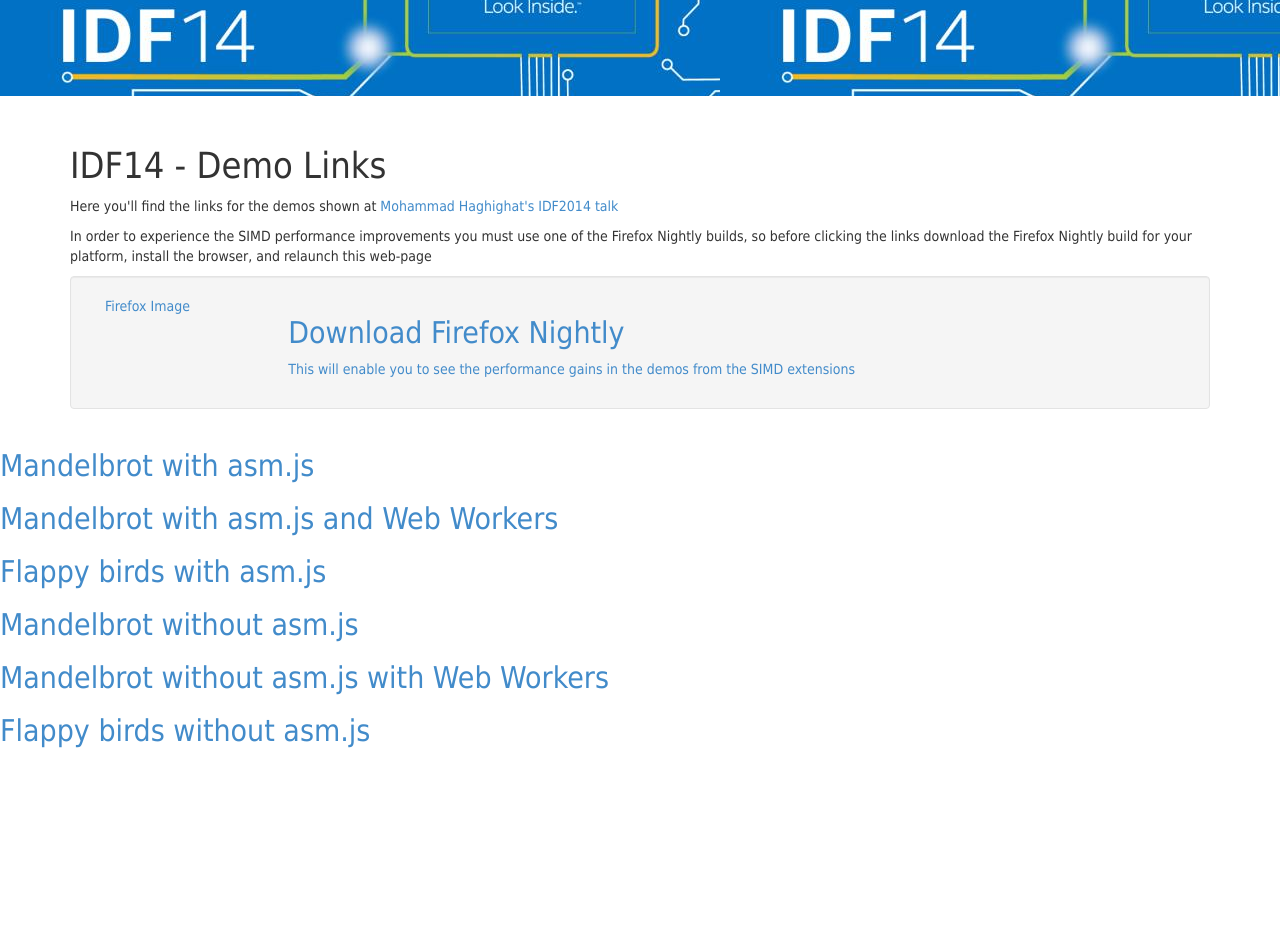
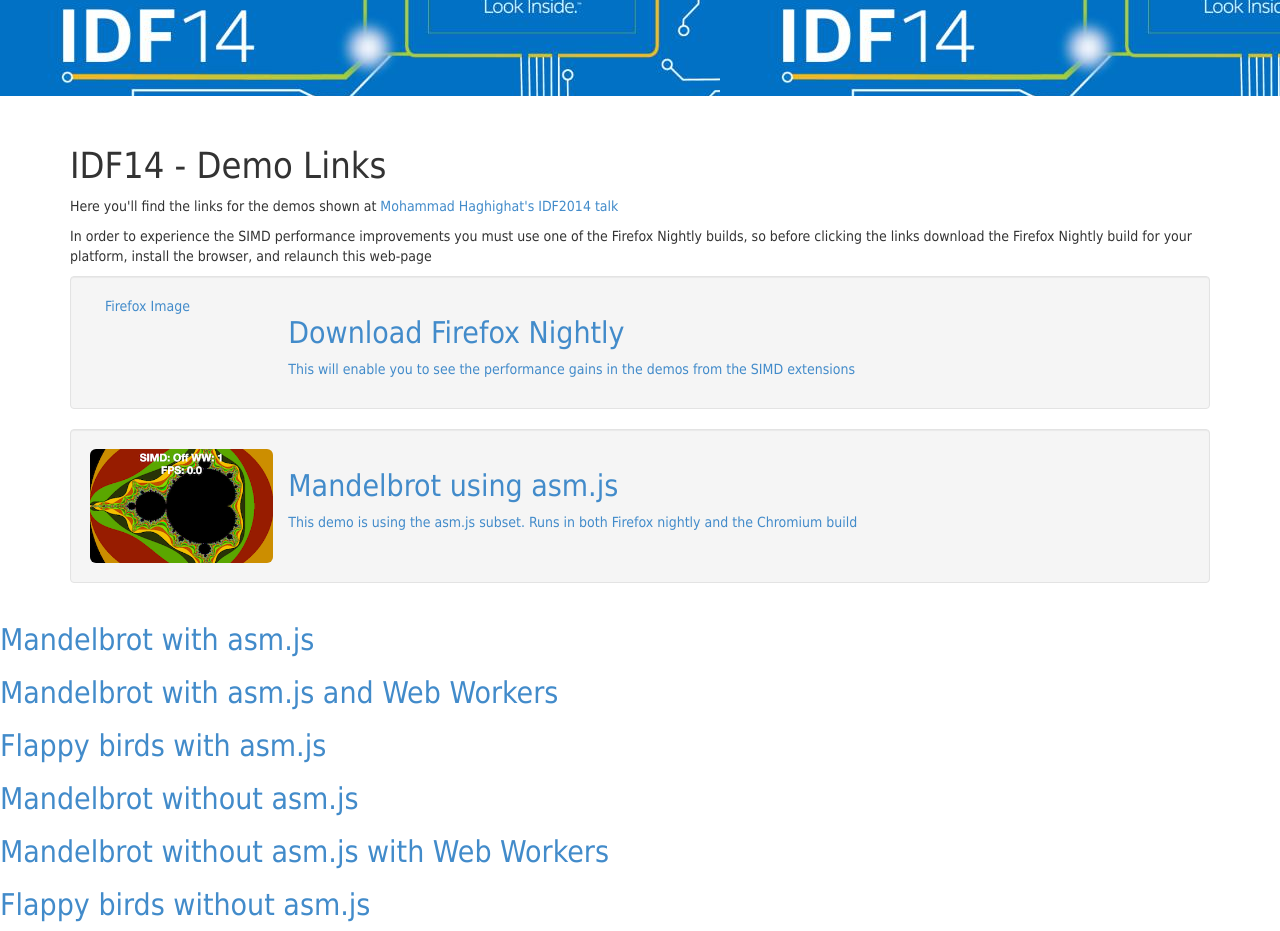
Before and after one commit to PeterJensen/PeterJensen.github.io, a plain HTML site: page idf2014-simd/idf2014-simd.html in a window 1280 px wide. Before the commit the page ends 800 px from the top, so only its background shows below. Drawn offline with Linux system fonts and the light colour scheme; a web font is replaced by a local one.

Commit message:
Added a little more styling to the landing page

```diff
--- a/idf2014-simd/idf2014-simd.css
+++ b/idf2014-simd/idf2014-simd.css
@@ -49,6 +49,11 @@
   height:100%;
 }
 
+.padding-0 {
+  padding-left: 0px;
+  padding-right: 0px;
+}
+
 .row.well {
   margin-left:0px;
   margin-right:0px;
--- a/idf2014-simd/idf2014-simd.html
+++ b/idf2014-simd/idf2014-simd.html
@@ -22,6 +22,7 @@
   <p>Here you'll find the links for the demos shown at <a href="https://intel.activeevents.com/sf14/connect/sessionDetail.ww?SESSION_ID=1181">Mohammad Haghighat's IDF2014 talk</a></p>
   <p>In order to experience the SIMD performance improvements you must use one of the Firefox Nightly builds,
   so before clicking the links download the Firefox Nightly build for your platform, install the browser, and relaunch this web-page</p>
+
   <a href="http://nightly.mozilla.org">
   <div class="row well">
     <div class="col-xs-2">
@@ -33,6 +34,19 @@
     </div>
   </div>
   </a>
+
+  <a href="../mandelbrot/js/mandelbrot-asm.html">
+  <div class="row well">
+    <div class="col-xs-2 padding-0">
+      <img class="img-responsive img-rounded" src="mandelbrot-small.png" />
+    </div>
+    <div class="col-xs-8">
+      <h2>Mandelbrot using asm.js</h2>
+      <p>This demo is using the asm.js subset.  Runs in both Firefox nightly and the Chromium build</p>
+    </div>
+  </div>
+  </a>
+
 </div>
 
 <h2><a href="../mandelbrot/js/mandelbrot-asm.html">Mandelbrot with asm.js</a></h2>
```
Also changed, not shown: idf2014-simd/mandelbrot-small.png (added), idf2014-simd/mandelbrot.png (added).
